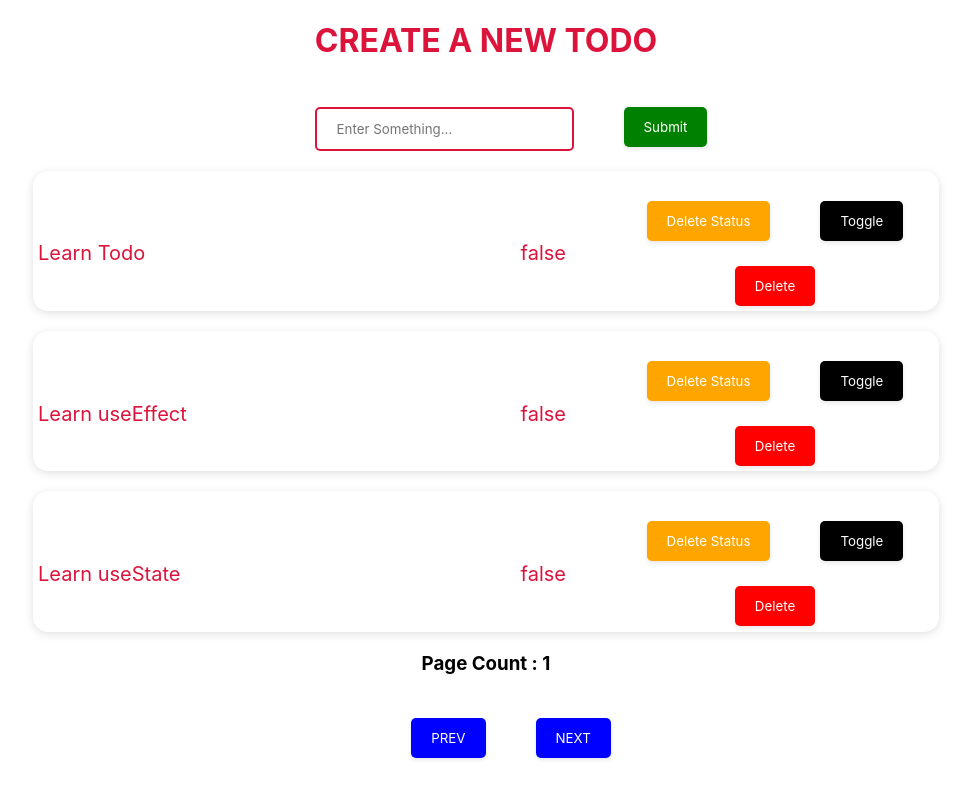
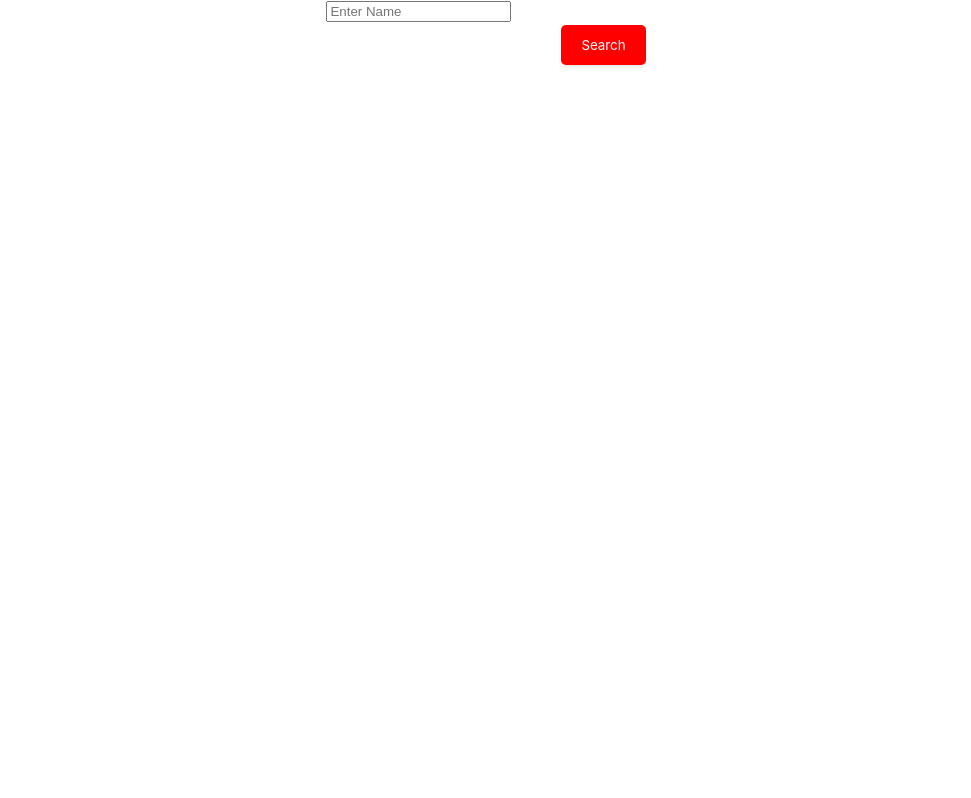
Before and after one commit to mausam-kumar/masai-react-assign, a React (Create React App) app in the folder dayfive/: page / in a window 1280 px wide. Shown: the whole page, without its empty margins (154-1125 px from the left). Built offline with nearby package versions, Linux system fonts and the light colour scheme; data requests are answered from the project's data file.

Commit message:
completed daySeven github part

```diff
--- a/dayfive/src/App.js
+++ b/dayfive/src/App.js
@@ -9,8 +9,9 @@ import "./App.css";
 // import Application from './components/daySix/Application.jsx'
 // import TimerStopwatch from './components/daySix/TimerStopwatch.jsx'
 
+// import {TodoFirst} from './components/daySeven/TodoFirst.jsx'
 
-import {TodoFirst} from './components/daySeven/TodoFirst.jsx'
+import Github from './components/daySeven/github/Github.jsx'
 
 function App() {
   return (
@@ -29,7 +30,10 @@ function App() {
 
 		{/* <TimerStopwatch /> */}
 
-		<TodoFirst />
+		{/* <TodoFirst /> */}
+
+		<Github />
+
 
 	</div>
   )
--- /dev/null
+++ b/dayfive/src/components/daySeven/github/Github.jsx
@@ -0,0 +1,60 @@
+import axios from 'axios'
+import React,{useEffect,useState} from 'react'
+
+import {Button} from '../../Button.jsx'
+import GithubCard from './GithubCard.jsx'
+
+function Github() {
+
+    const [state,setState] = useState("")
+    const [data,setData] = useState([])
+    const [ready,SetReady] = useState()
+
+
+    function handleState(e){
+
+        setState(e.target.value)
+    }
+
+    async function fetchData(){
+        SetReady(false)
+        try {
+            const config = {
+                url : `https://api.github.com/search/users?q=${state}&per_page=10`,
+                method:'get',
+
+            }
+
+            const data = await axios(config);
+            setData(data.data.items)
+
+            SetReady(true)
+        } catch (error) {
+            console.log(error);
+        }
+    }
+
+
+    return (
+        <div>
+            <div>
+                <input type="text" value={state} name="inputField" id="inputField" placeholder="Enter Name" onChange={(e) => handleState(e)} />
+                <Button title="Search" color="red" handleClick={fetchData} />
+            </div>
+            <div>
+                {
+                    ready===false?<h2>Loading...</h2>:
+                    <div>
+                        {data.map((ele) => {
+                            return(
+                                <GithubCard key={ele.id} username={ele.login} imageUrl={ele.avatar_url} profileUrl={ele.html_url} />
+                            )
+                        })}
+                    </div>
+                }
+            </div>
+        </div>
+    )
+}
+
+export default Github
--- /dev/null
+++ b/dayfive/src/components/daySeven/github/Github.module.css
@@ -0,0 +1,10 @@
+.mainCard{
+    display: flex;
+    justify-content: space-around;
+    padding: 1%;
+}
+.mainCard > div:nth-child(1) > img{
+    height: 150px;
+    width: 150px;
+    border-radius:100%;
+}
--- /dev/null
+++ b/dayfive/src/components/daySeven/github/GithubCard.jsx
@@ -0,0 +1,19 @@
+import React from 'react'
+import style from './Github.module.css'
+
+
+function GithubCard({imageUrl,username,profileUrl}) {
+    return (
+        <div className={style.mainCard}>
+            <div>
+                <img src={imageUrl} alt="" />
+            </div>
+            <div>
+                <h2>{username}</h2>
+                <a href={profileUrl}>More About User</a>
+            </div>
+        </div>
+    )
+}
+
+export default GithubCard
```
Also changed, not shown: dayfive/proof/proof5.png (added).
